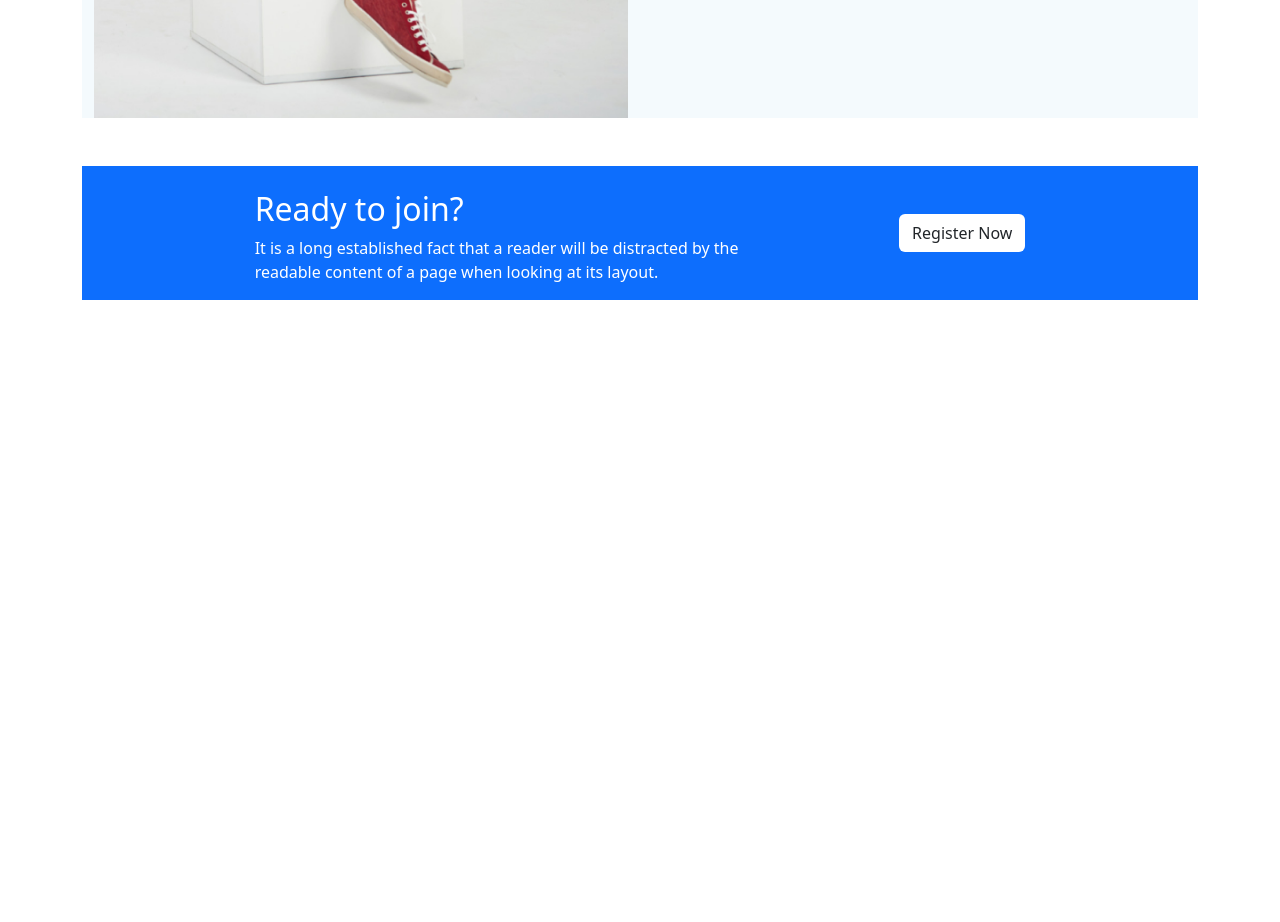
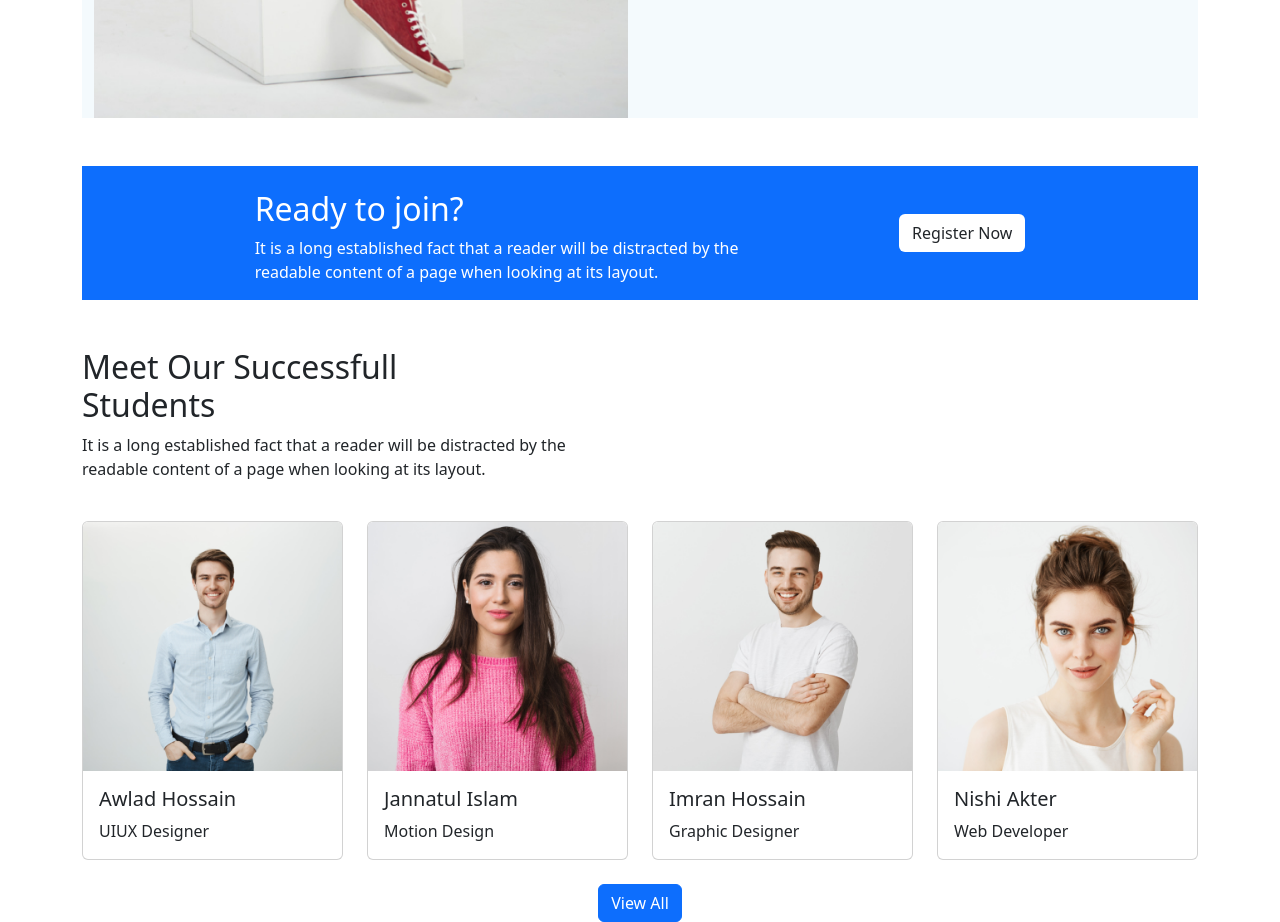
Before and after one commit to kawser2917/ed_tech-Bootstrap-, a plain HTML site: page index.html in a window 1280 px wide. Shown: the part 2134-3056 px from the top of the page. Before the commit the page ends 2434 px from the top, so only its background shows below. Drawn offline with nearby package versions, Linux system fonts and the light colour scheme.

Commit message:
successful student added

```diff
--- a/index.html
+++ b/index.html
@@ -264,8 +264,60 @@
       </div>
 
     </div>
+    <!-- register now section end -->
 
-    <!-- register now section end -->
+    <!-- successfull student start -->
+    <div class="mt-5">
+      <h2>Meet Our Successfull <br> Students</h2>
+      <p>It is a long established fact that a reader will be distracted by the <br> readable content of a page when looking at its layout.</p>
+      <div class="row g-4 mt-3">
+        <div class="col">
+          <div class="card">
+            <img src="images/student/student-1.png" class="card-img-top" alt="...">
+            <div class="card-body">
+              <h5 class="card-title">Awlad Hossain</h5>
+              <p class="card-text">UIUX Designer</p>
+            </div>
+          </div>
+        </div>
+        <div class="col">
+          <div class="card">
+            <img src="images/student/student-2.png" class="card-img-top" alt="...">
+            <div class="card-body">
+              <h5 class="card-title">Jannatul Islam</h5>
+              <p class="card-text">Motion Design</p>
+            </div>
+          </div>
+        </div>
+        <div class="col">
+          <div class="card">
+            <img src="images/student/student-3.png" class="card-img-top" alt="...">
+            <div class="card-body">
+              <h5 class="card-title">Imran Hossain</h5>
+              <p class="card-text">Graphic Designer</p>
+            </div>
+          </div>
+        </div>
+        <div class="col">
+          <div class="card">
+            <img src="images/student/student-4.png" class="card-img-top" alt="...">
+            <div class="card-body">
+              <h5 class="card-title">Nishi Akter</h5>
+              <p class="card-text">Web Developer</p>
+            </div>
+          </div>
+        </div>
+      </div>
+
+
+      <div class="d-flex justify-content-center mt-4">
+        <button class="btn btn-primary">View All</button>
+      </div>
+    </div>
+
+    <!-- successfull student end  -->
+
+
 
 
 
```
